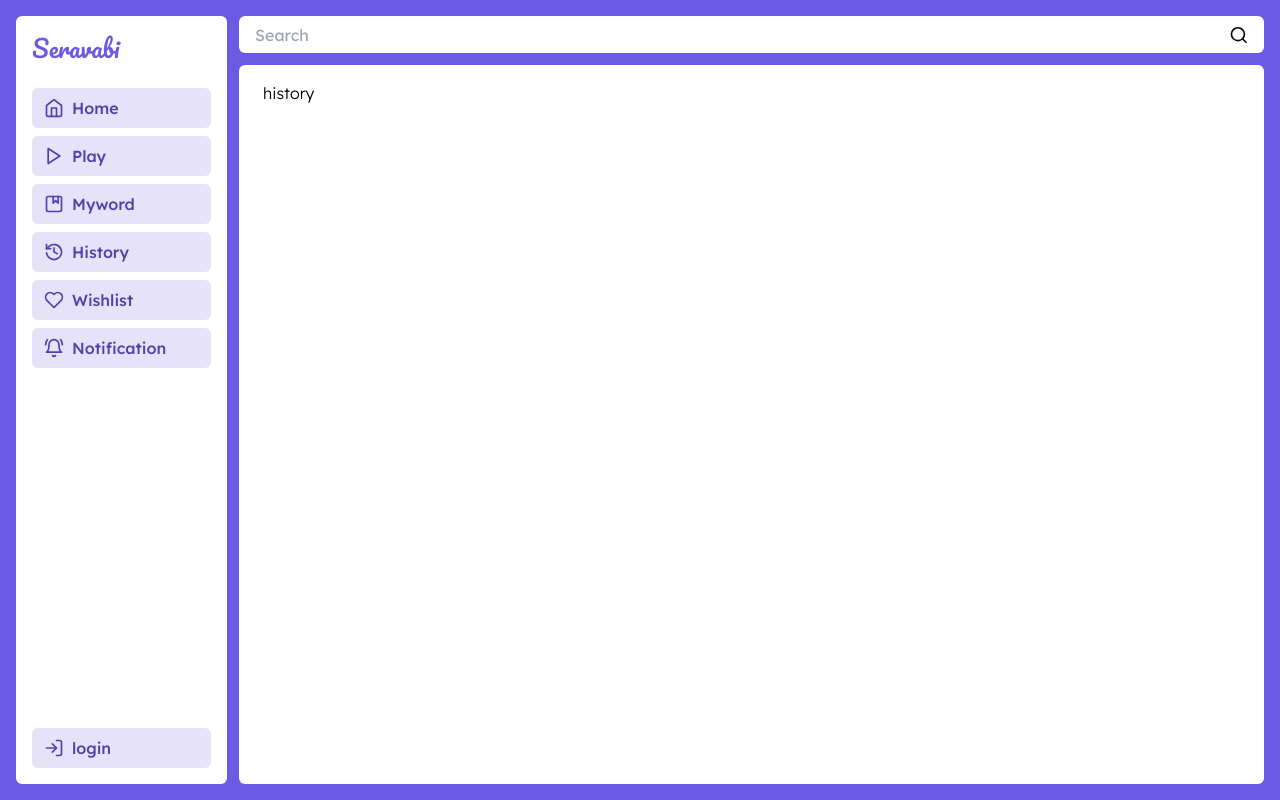
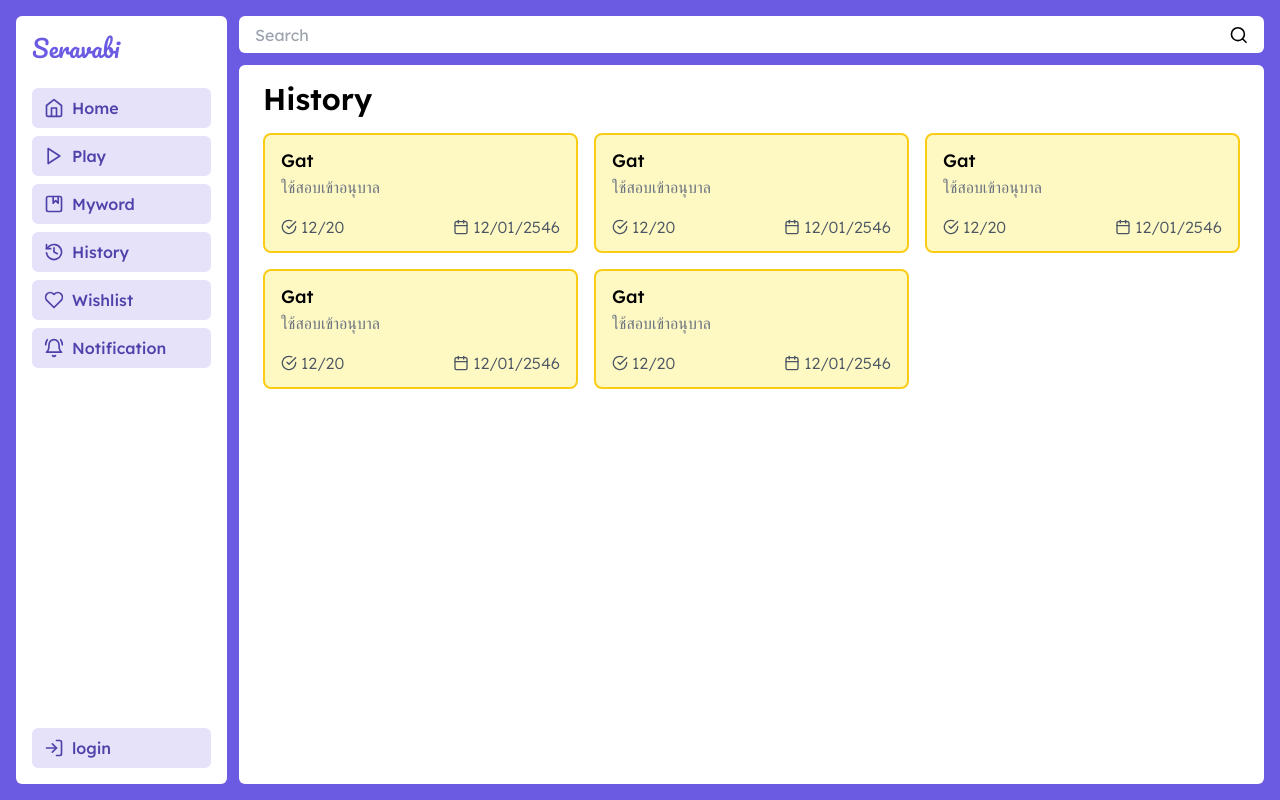
Before and after one commit to ipxz-p/webpro_project, a Vue app in the folder frontend/: page /history in a window 1280 px wide. Built offline with nearby package versions, Linux system fonts and the light colour scheme; what vue-cookies would draw is missing.

Commit message:
feat: 🎸 add mockup history card

```diff
--- a/frontend/src/views/History.vue
+++ b/frontend/src/views/History.vue
@@ -1,6 +1,26 @@
 <template>
     <div>
-        history
+        <p class="text-3xl font-semibold">History</p>
+        <!-- card container -->
+        <div class="mt-4 grid gap-4
+        grid-cols-1
+        md:grid-cols-2
+        lg:grid-cols-3
+        2xl:grid-cols-4">
+            <div v-for="_ in 5" class="border-2 border-yellow-400 rounded-lg px-4 py-3 bg-yellow-100">
+                <p class="font-medium text-lg">Gat</p>
+                <p class="text-gray-500 truncate">ใช้สอบเข้าอนุบาล</p>
+                <div class="mt-4 flex justify-between text-gray-600">
+                    <div class="flex items-center">
+                        <svg xmlns="http://www.w3.org/2000/svg" class="h-4 w-4 mr-1" viewBox="0 0 24 24" fill="none" stroke="currentColor" stroke-width="2" stroke-linecap="round" stroke-linejoin="round"><path d="M22 11.08V12a10 10 0 1 1-5.93-9.14"></path><polyline points="22 4 12 14.01 9 11.01"></polyline></svg>                        <p>12/20</p>
+                    </div>
+                    <div class="flex items-center">
+                        <svg xmlns="http://www.w3.org/2000/svg" class="h-4 w-4 mr-1" viewBox="0 0 24 24" fill="none" stroke="currentColor" stroke-width="2" stroke-linecap="round" stroke-linejoin="round"><rect x="3" y="4" width="18" height="18" rx="2" ry="2"></rect><line x1="16" y1="2" x2="16" y2="6"></line><line x1="8" y1="2" x2="8" y2="6"></line><line x1="3" y1="10" x2="21" y2="10"></line></svg>
+                        <p>12/01/2546</p>
+                    </div>
+                </div>
+            </div>
+        </div>
     </div>
 </template>
 
--- a/frontend/src/views/Myword.vue
+++ b/frontend/src/views/Myword.vue
@@ -18,7 +18,7 @@
                 :id="item.wordSet_id" :name="item.name" :description="item.description" :total_word="item.total_word" :total_play="item.total_play"
                 />
         </div>
-        <div v-else>
+        <div v-else class="mt-4">
             no data
         </div>
         <!-- Popup add wordset -->
```
